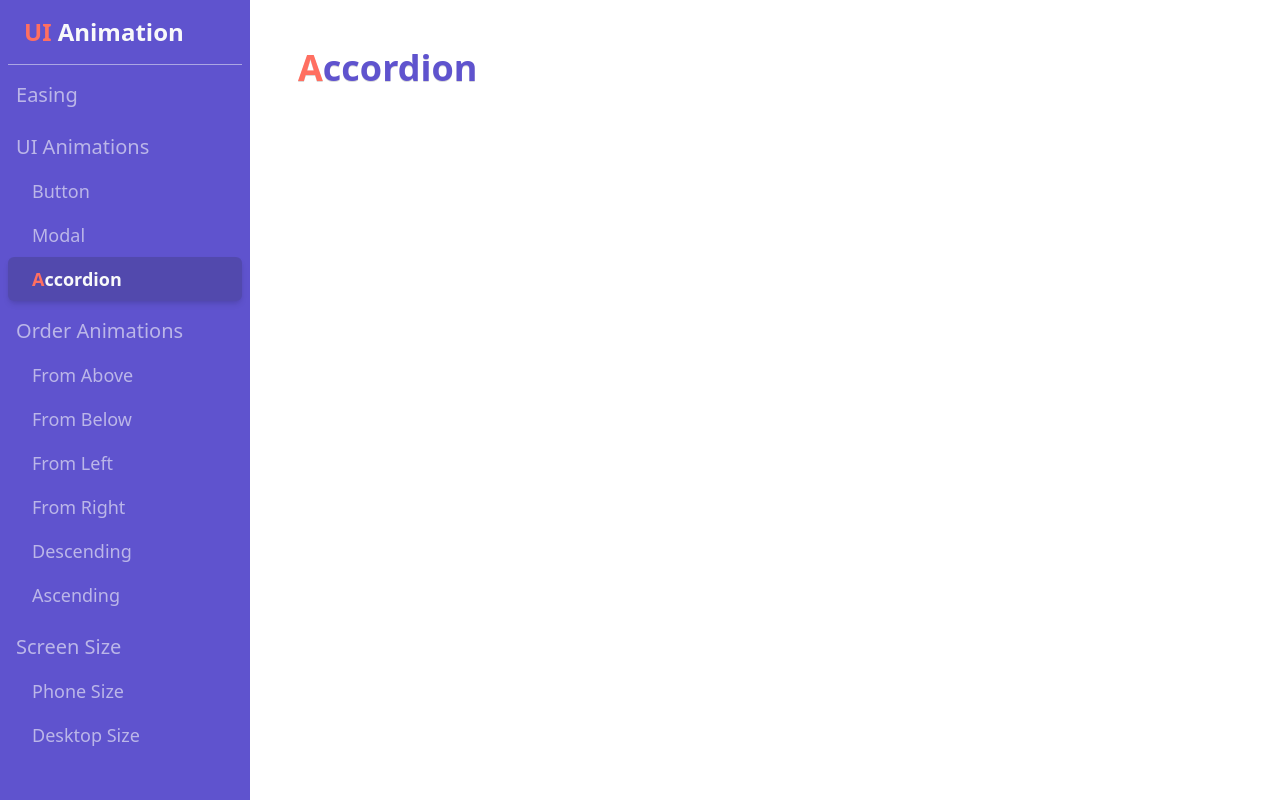
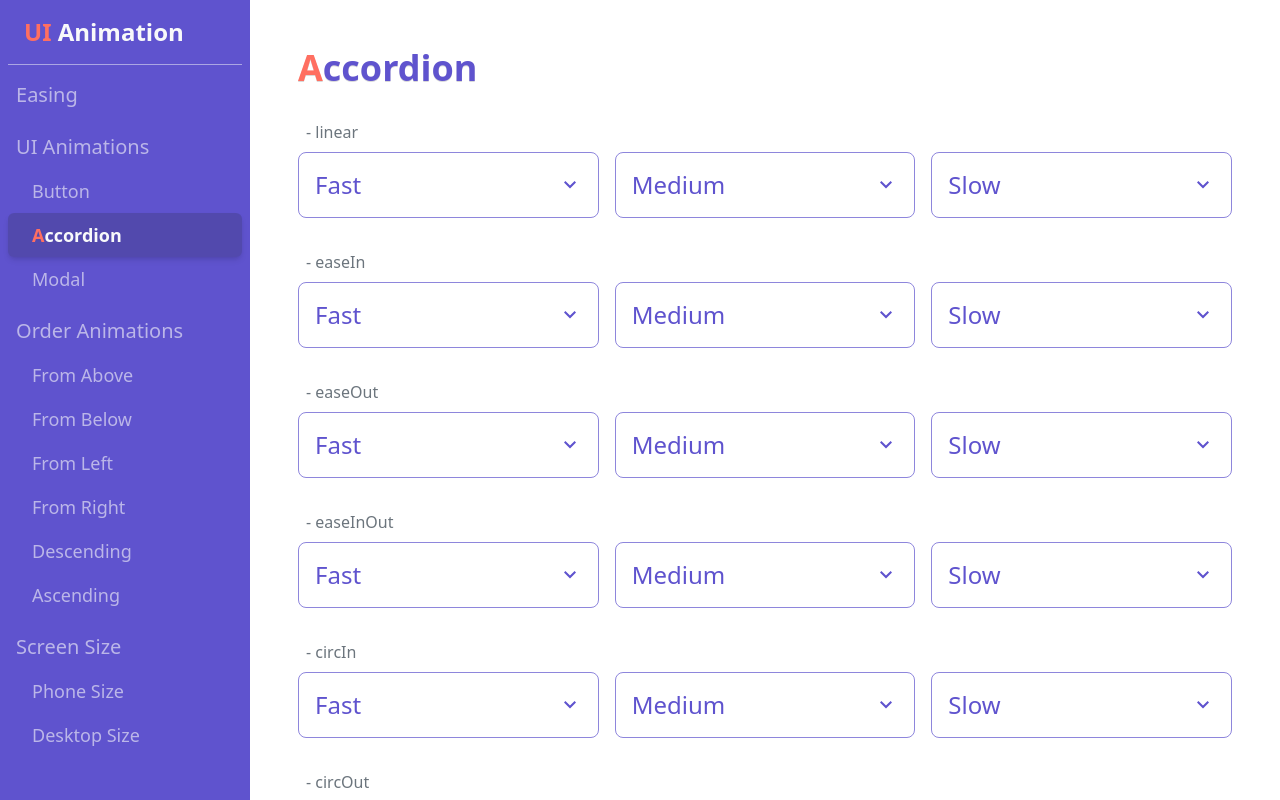
Before and after one commit to i-X-ce/ui-animation-demo, a React (Vite) app: page / in a window 1280 px wide. Both pictures are taken after a click on the button "Accordion". Shown: the top 800 px of the page. Built offline with nearby package versions, Linux system fonts and the light colour scheme.

Commit message:
✨ AccordionViewの追加

```diff
--- /dev/null
+++ b/src/components/Accordion.tsx
@@ -0,0 +1,48 @@
+import { motion, type MotionProps } from "motion/react";
+import { useState } from "react";
+
+function Accordion({ ...props }: MotionProps) {
+  const [open, setOpen] = useState(false);
+
+  const handleToggleOpen = () => {
+    setOpen((prev) => !prev);
+  };
+
+  return (
+    <div>
+      <motion.div
+        transition={props.transition}
+        className="flex flex-col px-4 py-4 border border-primary/70 rounded-lg">
+        <button
+          onClick={handleToggleOpen}
+          className="flex items-center justify-between text-2xl text-primary">
+          {props.children as React.ReactNode}
+          <motion.svg
+            xmlns="http://www.w3.org/2000/svg"
+            height="24px"
+            viewBox="0 -960 960 960"
+            width="24px"
+            fill="#000000"
+            transition={props.transition}
+            animate={{ rotate: open ? 180 : 0 }}
+            className={"fill-primary"}>
+            <path d="M480-344 240-584l56-56 184 184 184-184 56 56-240 240Z" />
+          </motion.svg>
+        </button>
+        <motion.div
+          animate={{ height: open ? "auto" : 0 }}
+          {...props}
+          className="overflow-y-clip text-text-secondary h-0">
+          Lorem ipsum dolor sit amet consectetur adipisicing elit. Tempora
+          nesciunt quia, obcaecati nulla porro ipsa. Ea, fuga. Est modi aut
+          incidunt ipsam, esse libero dolorum dignissimos ab harum cupiditate
+          dolores blanditiis dolor, laborum autem fugiat velit atque. Non sint
+          nemo laboriosam vero fugiat minus, dolorum neque aperiam, obcaecati
+          aspernatur debitis.
+        </motion.div>
+      </motion.div>
+    </div>
+  );
+}
+
+export default Accordion;
--- /dev/null
+++ b/src/components/AccordionItem.tsx
@@ -0,0 +1,30 @@
+import type { Transition } from "motion";
+import ItemNameChip from "./ItemNameChip";
+import SPEEDS from "../consts/SPEEDS";
+import Accordion from "./Accordion";
+
+function AccordionItem({ transition }: { transition: Transition }) {
+  return (
+    <div>
+      <ItemNameChip>
+        {
+          (transition.type === "spring"
+            ? transition.type
+            : transition.ease) as string
+        }
+      </ItemNameChip>
+      <div className="flex mt-2 gap-4">
+        {Object.entries(SPEEDS).map(([speedName, value]: [string, number]) => (
+          <Accordion
+            key={speedName}
+            transition={{ duration: value, ...transition }}>
+            {speedName.charAt(0)?.toUpperCase()}
+            {speedName.slice(1).toLowerCase()}
+          </Accordion>
+        ))}
+      </div>
+    </div>
+  );
+}
+
+export default AccordionItem;
--- /dev/null
+++ b/src/components/AccordionView.tsx
@@ -0,0 +1,14 @@
+import TRANSITIONS from "../consts/TRANSITIONS";
+import AccordionItem from "./AccordionItem";
+
+function AccordionView() {
+  return (
+    <div className="grid grid-cols-1 gap-8">
+      {TRANSITIONS.map((transition, i) => (
+        <AccordionItem key={i} transition={transition} />
+      ))}
+    </div>
+  );
+}
+
+export default AccordionView;
--- a/src/components/ItemNameChip.tsx
+++ b/src/components/ItemNameChip.tsx
@@ -3,8 +3,8 @@ import type { ReactNode } from "react";
 function ItemNameChip({ children }: { children: ReactNode }) {
   return (
     <div className="flex">
-      <h3 className="px-3 py-1 border border-text-secondary text-text-secondary rounded-full">
-        {children}
+      <h3 className="px-2 border-text-secondary text-text-secondary">
+        - {children}
       </h3>
     </div>
   );
--- a/src/components/MainView.tsx
+++ b/src/components/MainView.tsx
@@ -2,6 +2,7 @@ import { useView } from "../context/viewContext";
 import { VIEW_NAME } from "../consts/VIEW";
 import EasingView from "./EasingView";
 import ButtonView from "./ButtonView";
+import AccordionView from "./AccordionView";
 
 function MainView() {
   const { view } = useView();
@@ -16,6 +17,7 @@ function MainView() {
         </h1>
         {view === "EASING" && <EasingView />}
         {view === "BUTTON" && <ButtonView />}
+        {view === "ACCORDION" && <AccordionView />}
       </div>
     </section>
   );
--- a/src/consts/VIEW.ts
+++ b/src/consts/VIEW.ts
@@ -7,8 +7,8 @@ export const VIEWS_TYPE = {
 
 export const UI_TYPE = {
   BUTTON: "BUTTON",
+  ACCORDION: "ACCORDION",
   MODAL: "MODAL",
-  ACCORDION: "ACCORDION",
 };
 
 export const ORDER_TYPE = {
```
